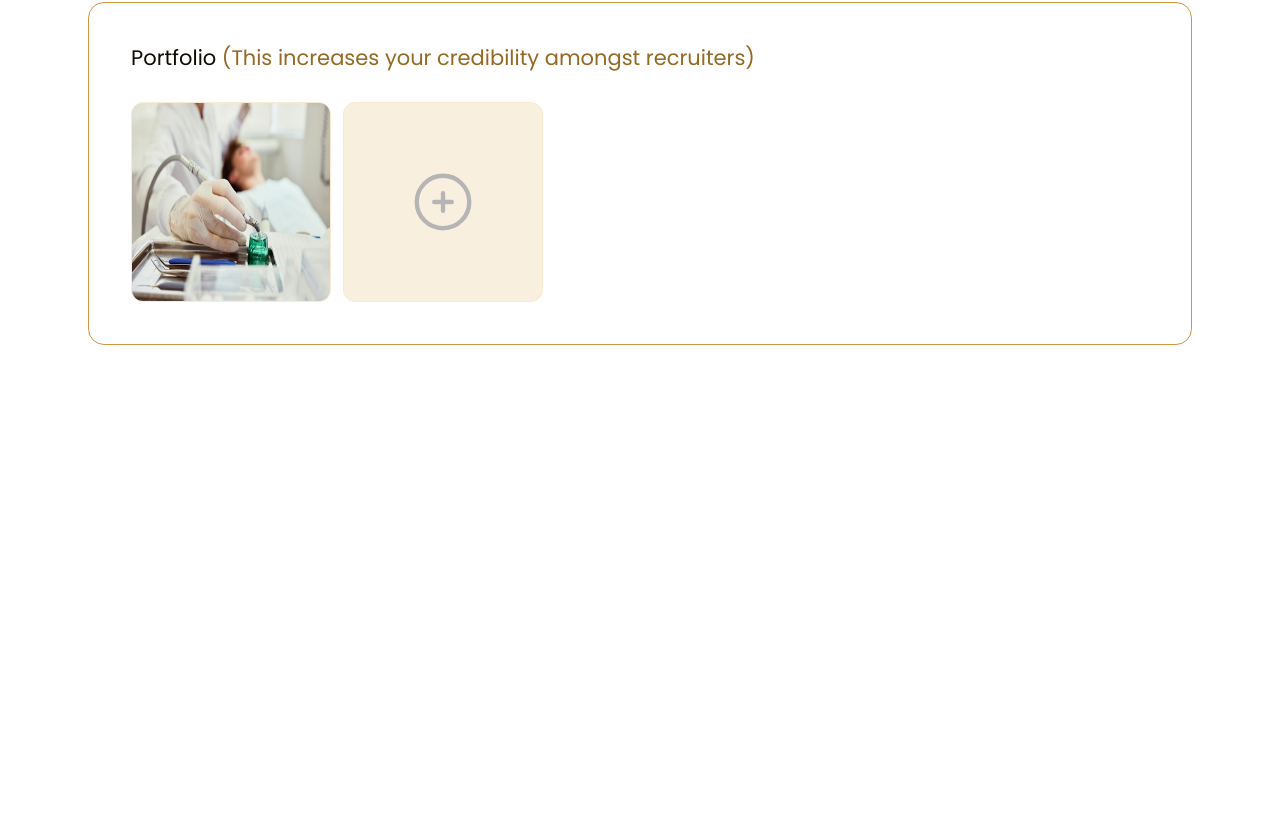
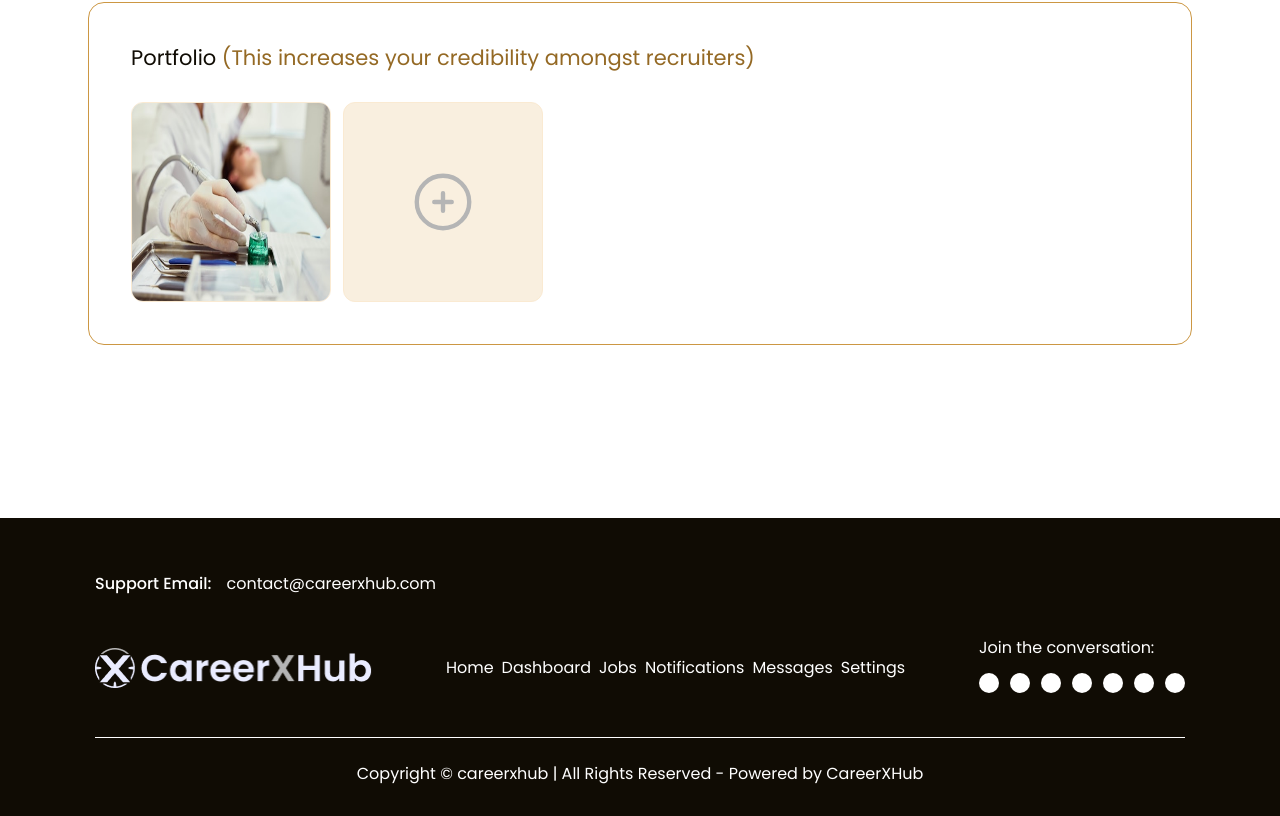
Before and after one commit to cdp8app/cdpApp-Frontend, a Next.js app: page /StudentProfile in a window 1280 px wide. Shown: the part 1285-2101 px from the top of the page. Before the commit the page ends 1803 px from the top, so only its background shows below. Built offline with nearby package versions, Linux system fonts and the light colour scheme.

Commit message:
Student Profile and Footer Component

```diff
--- /dev/null
+++ b/app/Components/Footer1.tsx
@@ -0,0 +1,89 @@
+import React from "react";
+import "../../app/globals.css";
+import Image from "next/image";
+import Logo3 from "../../public/Images/Logo3.png";
+import Link from "next/link";
+
+export default function Footer1() {
+  return (
+    <div className="mb-0 flex flex-col bg-Black2 px-[95px] pt-[56px] pb-[33px] ">
+      <div className="itemx-center mb-[43px] flex flex-row">
+        <p className="mr-[15px] font-sans text-[16px]/[120%] font-medium text-White">
+          Support Email:
+        </p>
+        <p className="font-sans text-[16px]/[120%] font-normal text-White">
+          contact@careerxhub.com
+        </p>
+      </div>
+      <div className="flex w-[100%] items-center justify-between">
+        <Image
+          src={Logo3}
+          alt="Logo3"
+          className="h-[40px] w-[277px] object-contain"
+        />
+        <div className="space-x-2">
+          <Link
+            className="font-sans text-[16px]/[120%] font-normal text-White"
+            href={"#"}
+          >
+            Home
+          </Link>
+          <Link
+            className="font-sans text-[16px]/[120%] font-normal text-White"
+            href={"#"}
+          >
+            Dashboard
+          </Link>
+          <Link
+            className="font-sans text-[16px]/[120%] font-normal text-White"
+            href={"#"}
+          >
+            Jobs
+          </Link>
+          <Link
+            className="font-sans text-[16px]/[120%] font-normal text-White"
+            href={"#"}
+          >
+            Notifications
+          </Link>
+          <Link
+            className="font-sans text-[16px]/[120%] font-normal text-White"
+            href={"#"}
+          >
+            Messages
+          </Link>
+          <Link
+            className="font-sans text-[16px]/[120%] font-normal text-White"
+            href={"#"}
+          >
+            Settings
+          </Link>
+        </div>
+        <div>
+          <h1 className="mb-[13px] font-sans font-normal text-White">
+            Join the conversation:
+          </h1>
+          <div className="space-x-[11px]">
+            <button className="h-[20px] w-[20px] rounded-[10px] bg-White"></button>
+            <button className="h-[20px] w-[20px] rounded-[10px] bg-White"></button>
+            <button className="h-[20px] w-[20px] rounded-[10px] bg-White"></button>
+            <button className="h-[20px] w-[20px] rounded-[10px] bg-White"></button>
+            <button className="h-[20px] w-[20px] rounded-[10px] bg-White"></button>
+            <button className="h-[20px] w-[20px] rounded-[10px] bg-White"></button>
+            <button className="h-[20px] w-[20px] rounded-[10px] bg-White"></button>
+            {/* <Link
+              className="bg-White w-[20px] h-[20px] "
+              href={"#"}
+            >
+              aa
+            </Link> */}
+          </div>
+        </div>
+      </div>
+      <div className=" w-[100%] bg-White h-[1px] mt-[36.5px] "></div>
+      <div className="flex justify-center mt-[26.5px]">
+        <h1 className="font-sans text-[16px]/[120%] text-White">Copyright © careerxhub | All Rights Reserved - Powered by CareerXHub</h1>
+      </div>
+    </div>
+  );
+}
--- a/app/StudentProfile/page.tsx
+++ b/app/StudentProfile/page.tsx
@@ -8,6 +8,7 @@ import Button5 from "../UsersAuthentication/Components/Button5";
 import ResumeUploadButton2 from "../Components/ResumeUpload2";
 import Image from "next/image";
 import Portfolio from "../../public/Images/Portfolio.png";
+import Footer1 from "../Components/Footer1";
 
 export default function StudentProfilePage() {
   const [aboutText, setAboutText] = useState<string>(
@@ -23,6 +24,7 @@ export default function StudentProfilePage() {
     closeAboutModal();
   };
   return (
+    <div className="flex flex-col">
       <div className="p-[1%]">
         <div className="mb-[46px] flex w-[75%] flex-row items-center justify-between">
           <LogoComponent2 />
@@ -360,7 +362,7 @@ export default function StudentProfilePage() {
             </div>
           </div>
           <ResumeUploadButton2 />
-        <div className="mt-[18px] mb-[160px] flex w-[100%] flex-col rounded-[16px] border-[1px] border-PriGold p-[42px]">
+          <div className="mb-[160px] mt-[18px] flex w-[100%] flex-col rounded-[16px] border-[1px] border-PriGold p-[42px]">
             <h1 className="mb-[32px] font-sans text-[21px]/[120%] font-normal text-Black2">
               Portfolio{" "}
               <span className="text-Gold1">
@@ -394,5 +396,7 @@ export default function StudentProfilePage() {
           </div>
         </div>
       </div>
+      <Footer1 />
+    </div>
   );
 }
```
Also changed, not shown: public/Images/Logo3.png (added). Lines whose indentation alone changed are shown as unchanged.
